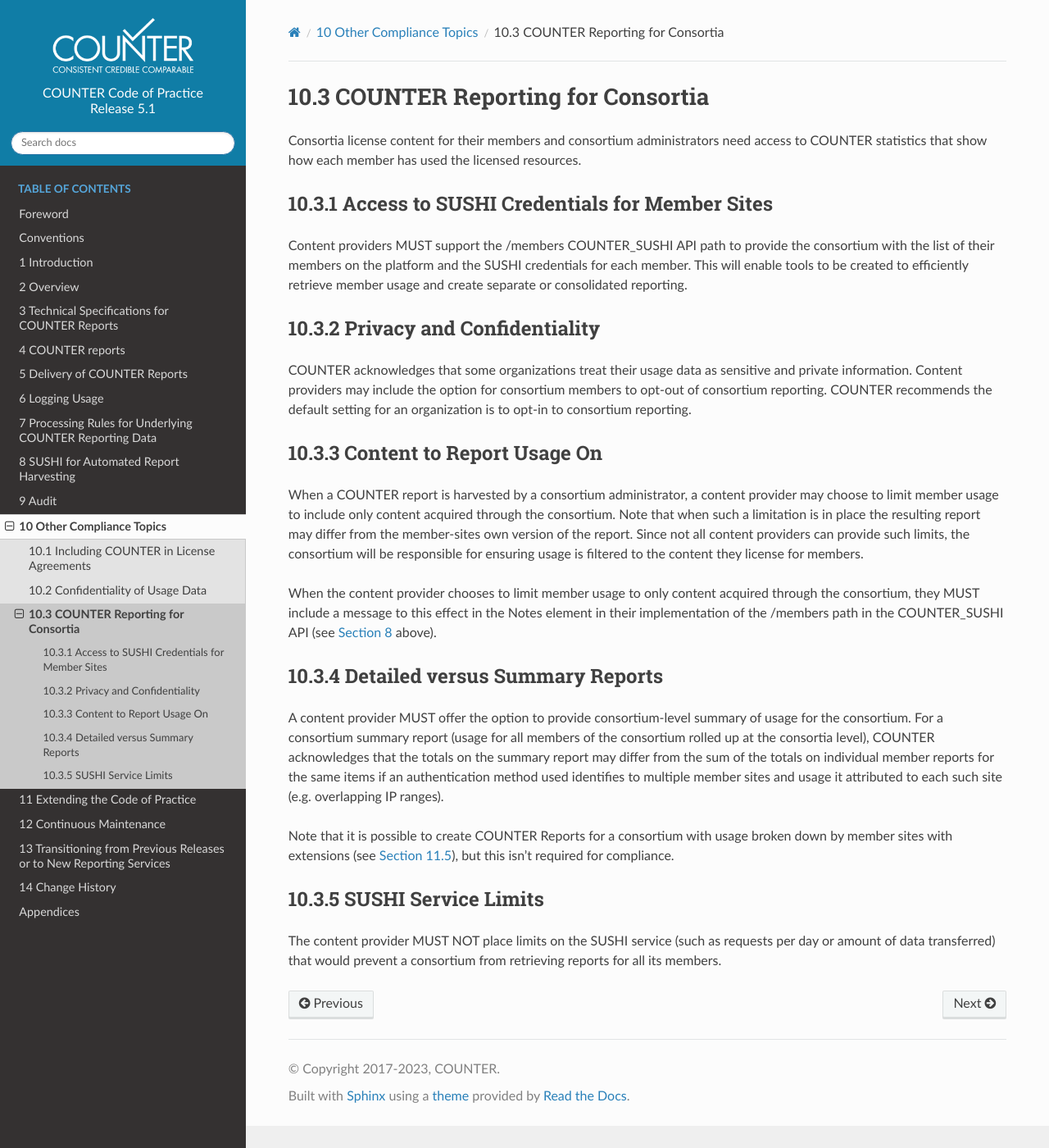
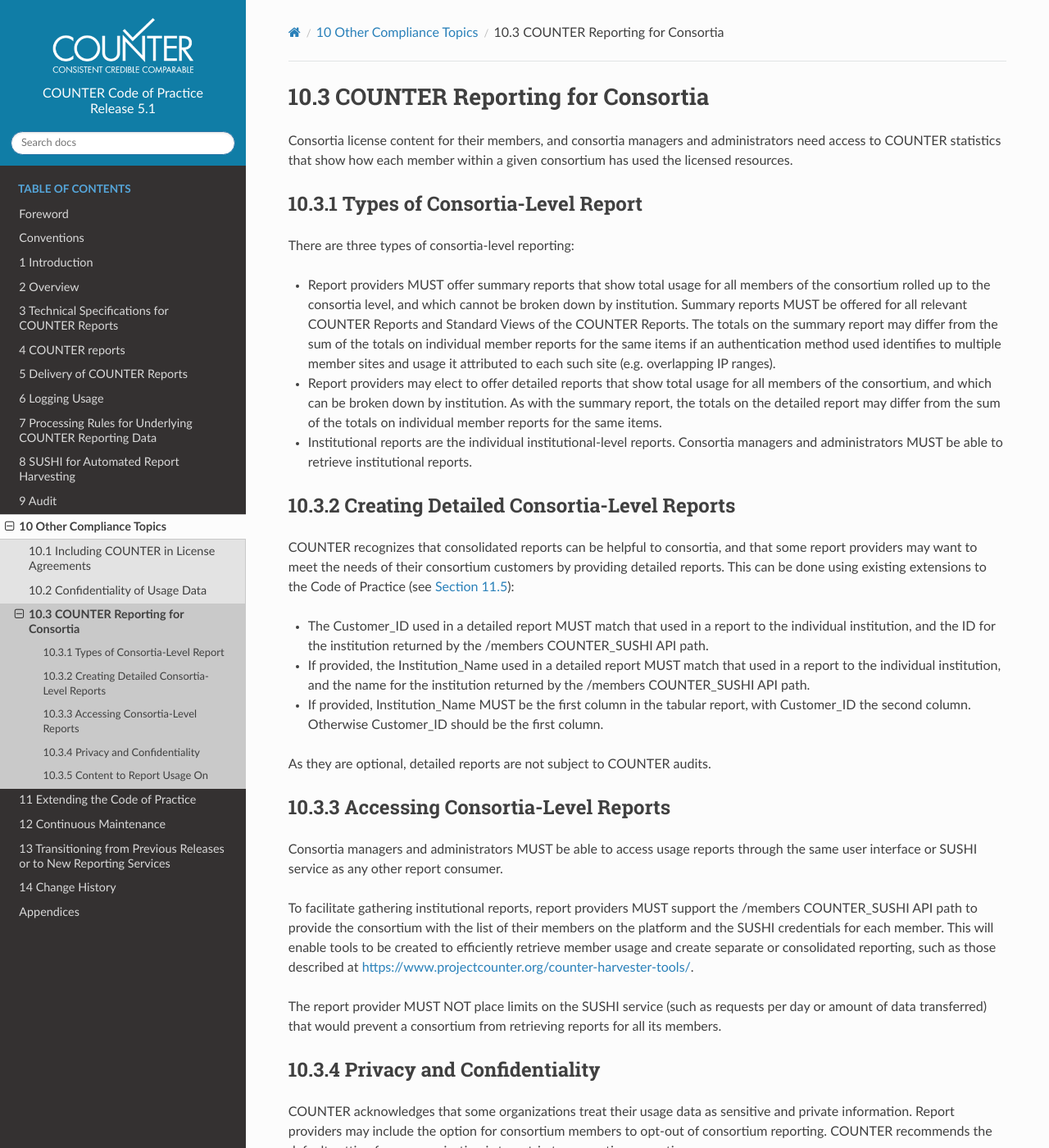
Before and after one commit to Project-Counter/cop5, a Sphinx documentation site: the page built from source/10-compliance/03-counter-reporting-for-consortia.rst, in a window 1280 px wide and 1400 px high. Shown: the whole window at 82% size. Built offline with Sphinx 7.4.7 and the Read the Docs theme 2.0.0, drawn with Linux system fonts in a browser that asks for light colours; some of the changed text lies outside the part shown.

Commit message:
Clarify the rules for COUNTER reporting for consortia

```diff
--- a/source/10-compliance/03-counter-reporting-for-consortia.rst
+++ b/source/10-compliance/03-counter-reporting-for-consortia.rst
@@ -7,38 +7,50 @@
 COUNTER Reporting for Consortia
 -------------------------------
 
-Consortia license content for their members and consortium administrators need access to COUNTER statistics that show how each member has used the licensed resources.
+Consortia license content for their members, and consortia managers and administrators need access to COUNTER statistics that show how each member within a given consortium has used the licensed resources.
 
 
-Access to SUSHI Credentials for Member Sites
-""""""""""""""""""""""""""""""""""""""""""""
+Types of Consortia-Level Report
+"""""""""""""""""""""""""""""""
 
-Content providers MUST support the /members COUNTER_SUSHI API path to provide the consortium with the list of their members on the platform and the SUSHI credentials for each member. This will enable tools to be created to efficiently retrieve member usage and create separate or consolidated reporting.
+There are three types of consortia-level reporting:
+
+* Report providers MUST offer summary reports that show total usage for all members of the consortium rolled up to the consortia level, and which cannot be broken down by institution. Summary reports MUST be offered for all relevant COUNTER Reports and Standard Views of the COUNTER Reports. The totals on the summary report may differ from the sum of the totals on individual member reports for the same items if an authentication method used identifies to multiple member sites and usage it attributed to each such site (e.g. overlapping IP ranges).
+* Report providers may elect to offer detailed reports that show total usage for all members of the consortium, and which can be broken down by institution. As with the summary report, the totals on the detailed report may differ from the sum of the totals on individual member reports for the same items.
+* Institutional reports are the individual institutional-level reports. Consortia managers and administrators MUST be able to retrieve institutional reports.
+
+
+Creating Detailed Consortia-Level Reports
+"""""""""""""""""""""""""""""""""""""""""
+
+COUNTER recognizes that consolidated reports can be helpful to consortia, and that some report providers may want to meet the needs of their consortium customers by providing detailed reports. This can be done using existing extensions to the Code of Practice (see :numref:`reserved-elements`):
+
+* The Customer_ID used in a detailed report MUST match that used in a report to the individual institution, and the ID for the institution returned by the /members COUNTER_SUSHI API path.
+* If provided, the Institution_Name used in a detailed report MUST match that used in a report to the individual institution, and the name for the institution returned by the /members COUNTER_SUSHI API path.
+* If provided, Institution_Name MUST be the first column in the tabular report, with Customer_ID the second column. Otherwise Customer_ID should be the first column.
+
+As they are optional, detailed reports are not subject to COUNTER audits.
+
+
+Accessing Consortia-Level Reports
+"""""""""""""""""""""""""""""""""
+
+Consortia managers and administrators MUST be able to access usage reports through the same user interface or SUSHI service as any other report consumer.
+
+To facilitate gathering institutional reports, report providers MUST support the /members COUNTER_SUSHI API path to provide the consortium with the list of their members on the platform and the SUSHI credentials for each member. This will enable tools to be created to efficiently retrieve member usage and create separate or consolidated reporting, such as those described at https://www.projectcounter.org/counter-harvester-tools/.
+
+The report provider MUST NOT place limits on the SUSHI service (such as requests per day or amount of data transferred) that would prevent a consortium from retrieving reports for all its members.
 
 
 Privacy and Confidentiality
 """""""""""""""""""""""""""
 
-COUNTER acknowledges that some organizations treat their usage data as sensitive and private information. Content providers may include the option for consortium members to opt-out of consortium reporting. COUNTER recommends the default setting for an organization is to opt-in to consortium reporting.
+COUNTER acknowledges that some organizations treat their usage data as sensitive and private information. Report providers may include the option for consortium members to opt-out of consortium reporting. COUNTER recommends the default setting for an organization is to opt-in to consortium reporting.
 
 
 Content to Report Usage On
 """"""""""""""""""""""""""
 
-When a COUNTER report is harvested by a consortium administrator, a content provider may choose to limit member usage to include only content acquired through the consortium. Note that when such a limitation is in place the resulting report may differ from the member-sites own version of the report. Since not all content providers can provide such limits, the consortium will be responsible for ensuring usage is filtered to the content they license for members.
+When a COUNTER report is harvested by a consortium administrator, a report provider may choose to limit member usage to include only content acquired through the consortium. Note that when such a limitation is in place the resulting report may differ from the member-sites own version of the report. Since not all report providers can provide such limits, the consortium will be responsible for ensuring usage is filtered to the content they license for members.
 
-When the content provider chooses to limit member usage to only content acquired through the consortium, they MUST include a message to this effect in the Notes element in their implementation of the /members path in the COUNTER_SUSHI API (see :numref:`sushi` above).
-
-
-Detailed versus Summary Reports
-"""""""""""""""""""""""""""""""
-
-A content provider MUST offer the option to provide consortium-level summary of usage for the consortium. For a consortium summary report (usage for all members of the consortium rolled up at the consortia level), COUNTER acknowledges that the totals on the summary report may differ from the sum of the totals on individual member reports for the same items if an authentication method used identifies to multiple member sites and usage it attributed to each such site (e.g. overlapping IP ranges).
-
-Note that it is possible to create COUNTER Reports for a consortium with usage broken down by member sites with extensions (see :numref:`reserved-elements`), but this isn’t required for compliance.
-
-
-SUSHI Service Limits
-""""""""""""""""""""
-
-The content provider MUST NOT place limits on the SUSHI service (such as requests per day or amount of data transferred) that would prevent a consortium from retrieving reports for all its members.
+When the report provider chooses to limit member usage to only content acquired through the consortium, they MUST include a message to this effect in the Notes element in their implementation of the /members path in the COUNTER_SUSHI API (see :numref:`sushi` above).
```
